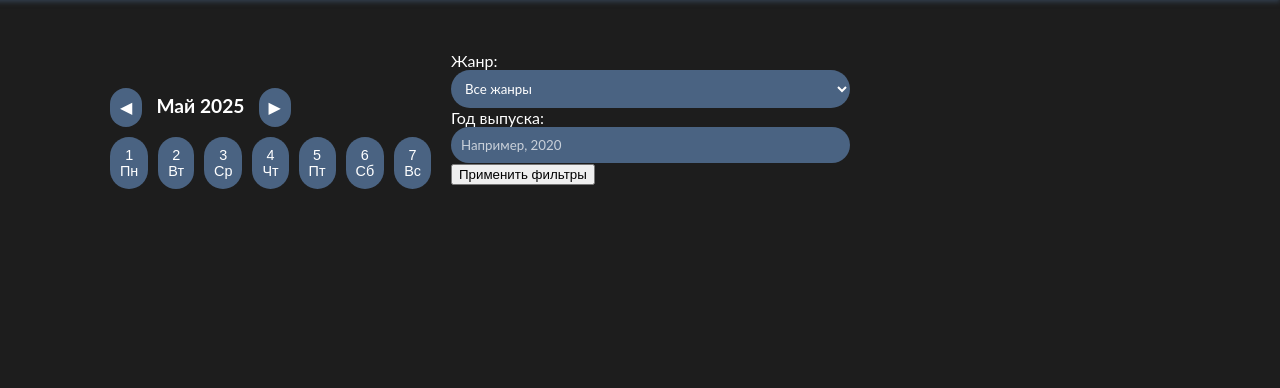
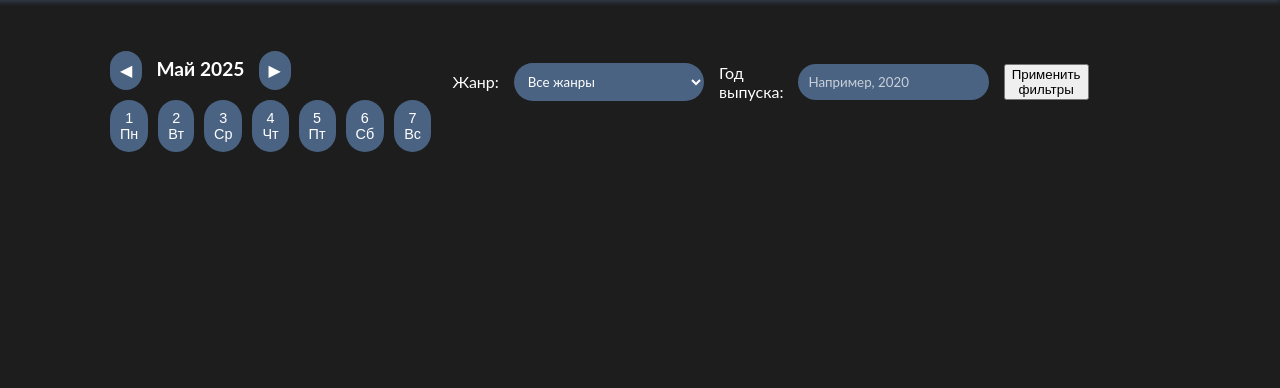
Before and after one commit to curiuwu/db_project, a Flask app: page /all_films in a window 1280 px wide. Shown: the part 59-447 px from the top of the page. Run offline with Flask 3, Linux system fonts and the light colour scheme; data that the repository does not hold is empty; some libraries are stand-ins or nearby versions.

Commit message:
стили для всех фильмов

```diff
--- a/app/static/css/all_films.css
+++ b/app/static/css/all_films.css
@@ -7,9 +7,12 @@ body {
 
 .films-container {
     display: grid;
-    grid-template-columns: repeat(auto-fill, minmax(300px, 1fr));
+    grid-template-columns: repeat(4, 1fr); /* фиксируем 4 колонки */
     gap: 20px;
     padding: 20px;
+    justify-items: center; /* Центрируем карточки в колонках */
+    max-width: 1300px;     /* Ограничиваем ширину контейнера */
+    margin: 0 auto;        /* Центрируем контейнер */
 }
 
 .film-card {
@@ -17,7 +20,8 @@ body {
     border-radius: 8px;
     padding: 20px;
     box-shadow: 0 2px 4px rgba(0,0,0,0.1);
-    background: white;
+    background-color: #E3C39D;            /* Светлый фон карточки */
+    box-shadow: 0 4px 6px rgb(176, 115, 0);
 }
 
 .film-card h2 {
@@ -54,11 +58,19 @@ body {
 
 .filter-container {
     display: flex;
-    justify-content: space-between;
+    justify-content: center; /* Центрируем фильтр */
     align-items: center;
     padding: 20px;
     border-radius: 30px;
     margin-bottom: 20px;
+    width: 100%;
+}
+
+.filter-form {
+    display: flex;
+    gap: 15px;
+    align-items: center;
+    justify-content: center;
 }
 
 .date-filter {
```
